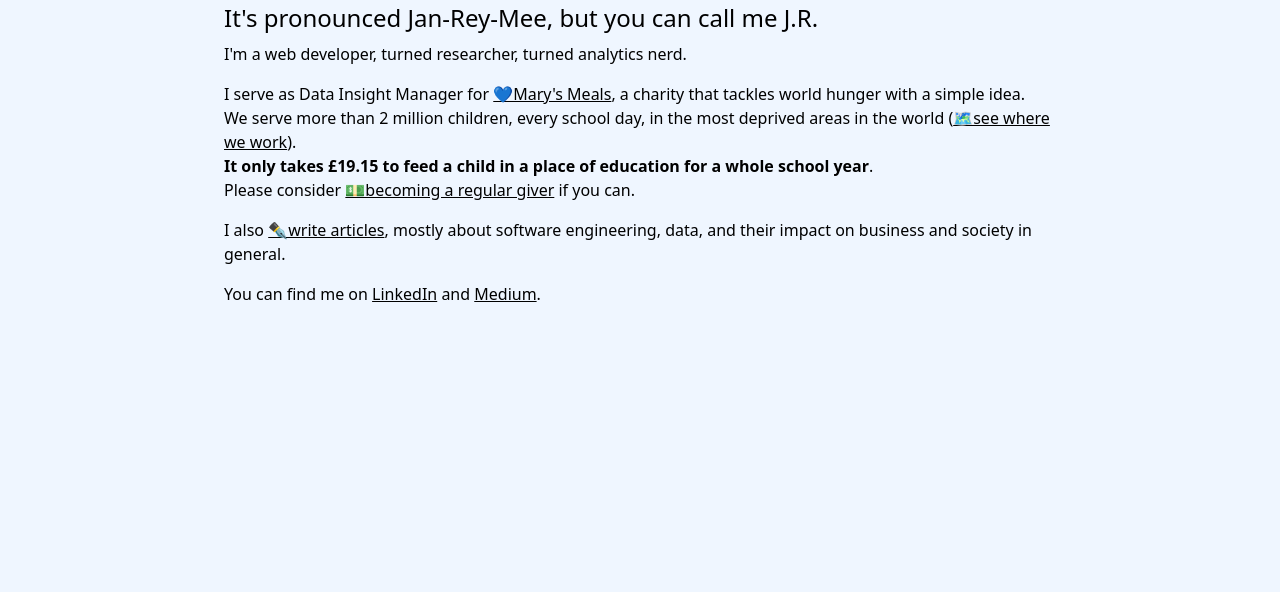
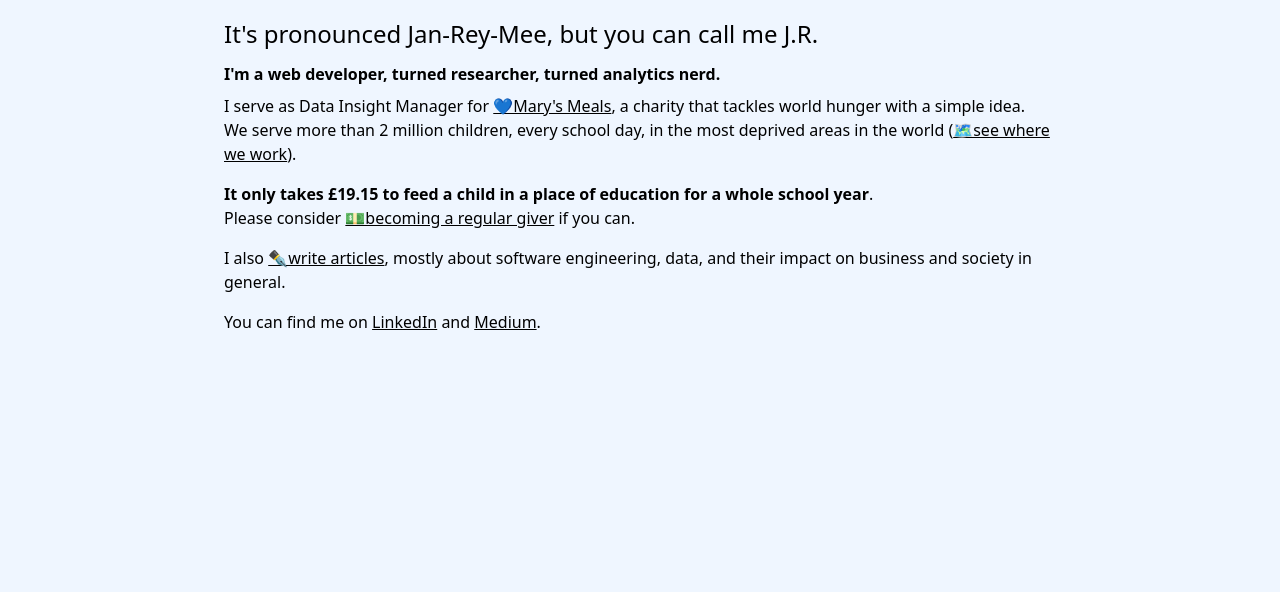
Before and after one commit to JeanRemyDuboc/dubocio, an Astro site: page / in a window 1280 px wide. Shown: the part 126-718 px from the top of the page. Built offline with nearby package versions, Linux system fonts and the light colour scheme; Astro itself is replaced by a stand-in of ours.

Commit message:
more detail in bio

```diff
--- a/src/pages/index.mdx
+++ b/src/pages/index.mdx
@@ -6,12 +6,13 @@
 
 # Hi, I'm Jean-Rémy
 
-<span class="text-md">It's pronounced Jan-Rey-Mee, but you can call me J.R.</span>
+## It's pronounced Jan-Rey-Mee, but you can call me J.R.
 
-I'm a web developer, turned researcher, turned analytics nerd.
+### I'm a web developer, turned researcher, turned analytics nerd.
 
 I serve as Data Insight Manager for [💙Mary's Meals](https://www.marysmeals.org/), a charity that tackles world hunger with a simple idea.
 We serve more than 2 million children, every school day, in the most deprived areas in the world ([🗺️see where we work](https://www.marysmeals.org/what-we-do/where-we-work)).
+
 **It only takes £19.15 to feed a child in a place of education for a whole school year**.
 Please consider [💵becoming a regular giver](https://www.marysmeals.org/get-involved/donate/become-a-regular-giver) if you can.
 
```
